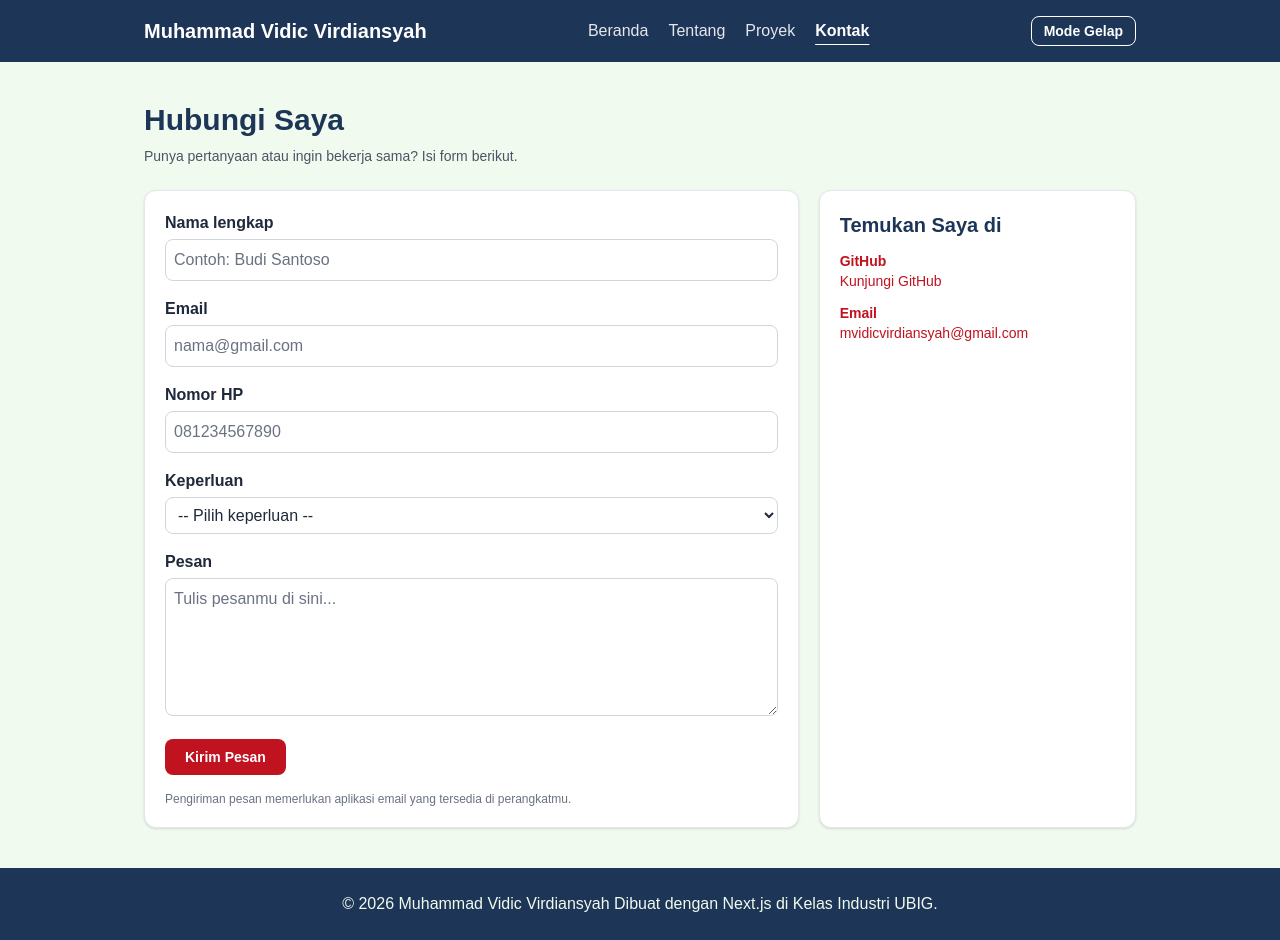
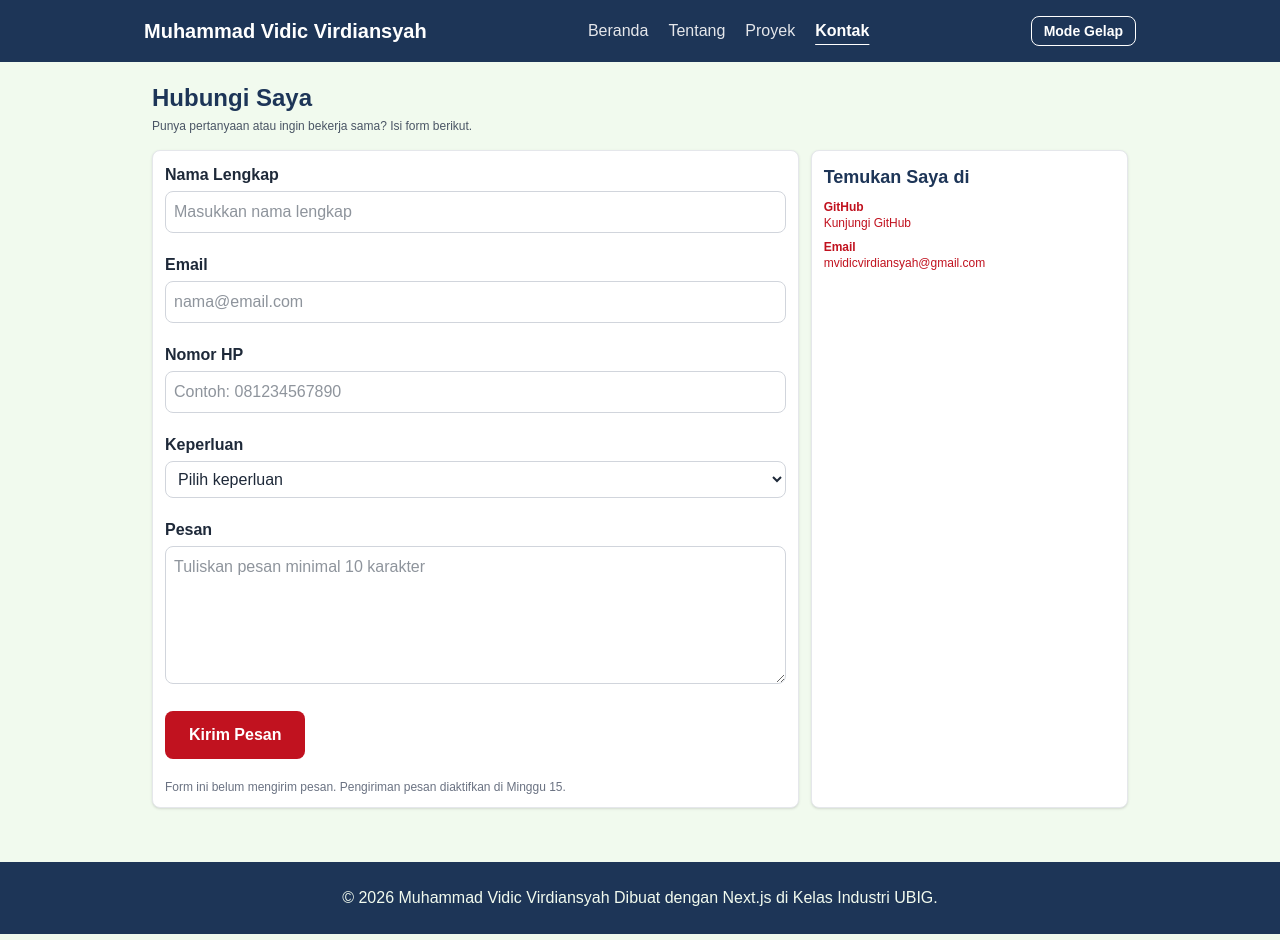
Before and after one commit to mvidicvirdiansyah-web/portofolio-next, a Next.js app: page /kontak in a window 1280 px wide. Built offline with nearby package versions, Linux system fonts and the light colour scheme.

Commit message:
Update tugas P1-W12

```diff
--- a/src/app/kontak/page.js
+++ b/src/app/kontak/page.js
@@ -10,28 +10,30 @@ export const metadata = {
 export default function Kontak() {
   return (
     <div className="min-h-screen bg-[#F1FAEE] dark:bg-gray-900">
-            <main className="mx-auto max-w-5xl px-4 py-10">
-                <h1 className="text-3xl font-bold text-utama dark:text-sky-200">
+      <main className="mx-auto max-w-5xl px-4 py-5 sm:px-6">
+        {/* Judul halaman */}
+        <h1 className="text-2xl font-bold text-utama dark:text-sky-200">
           Hubungi Saya
         </h1>
 
-                <p className="mt-2 text-sm text-gray-600 dark:text-gray-400">
+        <p className="mt-1 text-xs text-gray-600 dark:text-gray-400">
           Punya pertanyaan atau ingin bekerja sama? Isi form berikut.
         </p>
 
-                <div className="mt-6 grid grid-cols-1 gap-5 md:grid-cols-3">
-                    {/* Formulir Kontak */}
-                    <section className="rounded-xl border border-gray-200 bg-white p-5 shadow-sm dark:border-gray-700 dark:bg-gray-800 md:col-span-2">
+        {/* Konten utama */}
+        <div className="mt-4 grid grid-cols-1 items-stretch gap-3 md:grid-cols-3">
+          {/* Formulir kontak */}
+          <section className="rounded-lg border border-gray-200 bg-white p-3 shadow-sm dark:border-gray-700 dark:bg-gray-800 md:col-span-2">
             <FormKontak />
           </section>
 
-                    {/* Informasi Kontak */}
-                    <aside className="rounded-xl border border-gray-200 bg-white p-5 shadow-sm dark:border-gray-700 dark:bg-gray-800">
-                        <h2 className="text-xl font-bold text-utama dark:text-sky-200">
+          {/* Informasi kontak */}
+          <aside className="rounded-lg border border-gray-200 bg-white p-3 shadow-sm dark:border-gray-700 dark:bg-gray-800">
+            <h2 className="text-lg font-bold text-utama dark:text-sky-200">
               Temukan Saya di
             </h2>
 
-                        <div className="mt-3 space-y-3 text-sm">
+            <div className="mt-2 space-y-2 text-xs">
               <div>
                 <p className="font-semibold text-aksen dark:text-red-300">
                   GitHub
--- a/src/components/FilterProyek.jsx
+++ b/src/components/FilterProyek.jsx
@@ -7,7 +7,7 @@ import ProyekCard from "@/components/ProyekCard";
 const daftarKategori = ["Semua", "HTML", "CSS", "JavaScript", "Next.js"];
 
 const tombolBiasa =
-    "rounded-full border border-utama px-4 py-1 text-sm font-semibold text-utama dark:border-sky-200 dark:text-sky-200";
+  "rounded-full border border-utama px-4 py-1 text-sm font-semibold text-utama dark:border-gray-500 dark:text-gray-200";
 
 const tombolAktif =
   "rounded-full border border-aksen bg-aksen px-4 py-1 text-sm font-semibold text-white";
@@ -22,13 +22,20 @@ export default function FilterProyek({ proyek }) {
     const cocokKategori =
       kategori === "Semua" || p.kategori === kategori;
 
-        const cocokKata = p.judul.toLowerCase().includes(kataKecil);
+    const cocokJudul =
+      p.judul.toLowerCase().includes(kataKecil);
+
+    const cocokDeskripsi =
+      p.deskripsi.toLowerCase().includes(kataKecil);
+
+    const cocokKata = cocokJudul || cocokDeskripsi;
 
     return cocokKategori && cocokKata;
   });
 
   return (
     <div className="mt-8">
+      {/* Filter kategori */}
       <div className="flex flex-wrap gap-2">
         {daftarKategori.map((k) => (
           <button
@@ -42,6 +49,7 @@ export default function FilterProyek({ proyek }) {
         ))}
       </div>
 
+      {/* Pencarian proyek */}
       <div className="mt-6">
         <label
           htmlFor="cari"
@@ -56,18 +64,36 @@ export default function FilterProyek({ proyek }) {
           value={kata}
           onChange={(e) => setKata(e.target.value)}
           placeholder="Contoh: kalkulator"
-                    className="mt-1 w-full rounded-lg border border-gray-300 bg-white p-2 text-gray-800 placeholder:text-gray-500 dark:border-gray-600 dark:bg-gray-800 dark:text-white dark:placeholder:text-gray-300 md:w-80"
+          className="mt-1 w-full rounded-lg border border-gray-300 bg-white p-2 text-gray-800 dark:border-gray-600 dark:bg-gray-800 dark:text-white md:w-80"
         />
+
+        {/* Tombol hapus pencarian */}
+        {kata !== "" && (
+          <button
+            type="button"
+            onClick={() => setKata("")}
+            className="mt-2 text-sm font-semibold text-aksen hover:underline dark:text-red-300"
+          >
+            Hapus pencarian
+          </button>
+        )}
       </div>
 
+      {/* Jumlah hasil pencarian */}
+      <p className="mt-4 text-sm text-gray-600 dark:text-gray-400">
+        Menampilkan {hasil.length} dari {proyek.length} proyek
+      </p>
+
+      {/* Daftar proyek */}
       <div className="mt-6 grid gap-6 md:grid-cols-3">
         {hasil.map((item) => (
           <ProyekCard key={item.slug} proyek={item} />
         ))}
       </div>
 
+      {/* Pesan jika hasil kosong */}
       {hasil.length === 0 && (
-                <p className="mt-6 rounded-xl border border-dashed border-gray-300 p-6 text-center text-gray-600 dark:border-gray-600 dark:text-gray-400">
+        <p className="mt-6 rounded-xl border border-dashed border-gray-300 p-6 text-center text-gray-600 dark:border-gray-700 dark:text-gray-300">
           Belum ada proyek yang cocok.
         </p>
       )}
--- a/src/components/FormKontak.jsx
+++ b/src/components/FormKontak.jsx
@@ -4,57 +4,93 @@
 import { useState } from "react";
 
 const kelasInput =
-    "mt-1 w-full rounded-lg border border-gray-300 bg-white p-2 text-gray-800 placeholder:text-gray-500 dark:border-gray-600 dark:bg-gray-800 dark:text-gray-100 dark:placeholder:text-gray-400";
+  "mt-1 w-full rounded-lg border border-gray-300 bg-white p-2 text-gray-800 dark:border-gray-600 dark:bg-gray-800 dark:text-gray-100";
 
 const kelasLabel =
   "block font-semibold text-gray-800 dark:text-gray-100";
 
+const kelasError =
+  "mt-1 text-sm text-red-600 dark:text-red-400";
+
 export default function FormKontak() {
+  // State untuk setiap input
   const [nama, setNama] = useState("");
   const [email, setEmail] = useState("");
+  const [hp, setHp] = useState("");
+  const [keperluan, setKeperluan] = useState("");
+  const [pesan, setPesan] = useState("");
+
+  // State untuk validasi dan pesan berhasil
   const [error, setError] = useState({});
+  const [berhasil, setBerhasil] = useState(false);
 
   function kirim(e) {
     e.preventDefault();
 
     const errorBaru = {};
 
+    // Validasi nama
     if (nama.trim() === "") {
       errorBaru.nama = "Nama wajib diisi.";
     }
 
+    // Validasi email
     if (!email.includes("@")) {
-            errorBaru.email =
-                "Email harus memuat tanda @, contoh nama@gmail.com.";
+      errorBaru.email = "Email harus memuat tanda @.";
+    }
+
+    // Validasi nomor HP
+    if (hp.length < 10) {
+      errorBaru.hp = "Nomor HP minimal 10 karakter.";
+    }
+
+    // Validasi keperluan
+    if (keperluan === "") {
+      errorBaru.keperluan = "Silakan pilih keperluan.";
+    }
+
+    // Validasi pesan
+    if (pesan.trim().length < 10) {
+      errorBaru.pesan = "Pesan minimal 10 karakter.";
     }
 
     setError(errorBaru);
+
+    // Jika tidak ada error, tampilkan pesan berhasil
+    setBerhasil(Object.keys(errorBaru).length === 0);
+  }
+
+  function ubahInput(setter) {
+    return (e) => {
+      setter(e.target.value);
+      setBerhasil(false);
+    };
   }
 
   return (
-        <form onSubmit={kirim} noValidate className="space-y-4">
+    <form onSubmit={kirim} className="space-y-5">
+
+      {/* Nama */}
       <div>
         <label htmlFor="nama" className={kelasLabel}>
-                    Nama lengkap
+          Nama Lengkap
         </label>
 
         <input
           type="text"
           id="nama"
-                    name="nama"
           value={nama}
-                    onChange={(e) => setNama(e.target.value)}
-                    placeholder="Contoh: Budi Santoso"
+          onChange={ubahInput(setNama)}
           className={kelasInput}
+          placeholder="Masukkan nama lengkap"
         />
 
         {error.nama && (
-                    <p className="mt-1 text-sm text-aksen dark:text-red-300">
-                        {error.nama}
-                    </p>
+          <p className={kelasError}>{error.nama}</p>
         )}
       </div>
 
+      {/* Email */}
       <div>
         <label htmlFor="email" className={kelasLabel}>
           Email
@@ -63,20 +99,18 @@ export default function FormKontak() {
         <input
           type="email"
           id="email"
-                    name="email"
           value={email}
-                    onChange={(e) => setEmail(e.target.value)}
-                    placeholder="nama@gmail.com"
+          onChange={ubahInput(setEmail)}
           className={kelasInput}
+          placeholder="nama@email.com"
         />
 
         {error.email && (
-                    <p className="mt-1 text-sm text-aksen dark:text-red-300">
-                        {error.email}
-                    </p>
+          <p className={kelasError}>{error.email}</p>
         )}
       </div>
 
+      {/* Nomor HP */}
       <div>
         <label htmlFor="hp" className={kelasLabel}>
           Nomor HP
@@ -85,13 +119,18 @@ export default function FormKontak() {
         <input
           type="tel"
           id="hp"
-                    name="Nomor HP"
-                    placeholder="081234567890"
-                    required
+          value={hp}
+          onChange={ubahInput(setHp)}
           className={kelasInput}
+          placeholder="Contoh: 081234567890"
         />
+
+        {error.hp && (
+          <p className={kelasError}>{error.hp}</p>
+        )}
       </div>
 
+      {/* Keperluan */}
       <div>
         <label htmlFor="keperluan" className={kelasLabel}>
           Keperluan
@@ -99,23 +138,22 @@ export default function FormKontak() {
 
         <select
           id="keperluan"
-                    name="Keperluan"
-                    required
-                    defaultValue=""
+          value={keperluan}
+          onChange={ubahInput(setKeperluan)}
           className={kelasInput}
         >
-                    <option value="" disabled>
-                        -- Pilih keperluan --
-                    </option>
-                    <option value="Kerja sama">Kerja sama</option>
-                    <option value="Pembuatan website">
-                        Pembuatan website
-                    </option>
-                    <option value="Pertanyaan">Pertanyaan</option>
-                    <option value="Lainnya">Lainnya</option>
+          <option value="">Pilih keperluan</option>
+          <option value="bertanya">Bertanya</option>
+          <option value="kerja-sama">Kerja sama proyek</option>
+          <option value="lainnya">Lainnya</option>
         </select>
+
+        {error.keperluan && (
+          <p className={kelasError}>{error.keperluan}</p>
+        )}
       </div>
 
+      {/* Pesan */}
       <div>
         <label htmlFor="pesan" className={kelasLabel}>
           Pesan
@@ -123,25 +161,35 @@ export default function FormKontak() {
 
         <textarea
           id="pesan"
-                    name="Pesan"
-                    rows={5}
-                    placeholder="Tulis pesanmu di sini..."
-                    required
+          rows="5"
+          value={pesan}
+          onChange={ubahInput(setPesan)}
           className={kelasInput}
+          placeholder="Tuliskan pesan minimal 10 karakter"
         />
+
+        {error.pesan && (
+          <p className={kelasError}>{error.pesan}</p>
+        )}
       </div>
 
+      {/* Tombol kirim */}
       <button
         type="submit"
-                className="rounded-lg bg-aksen px-5 py-2 text-sm font-semibold text-white transition hover:opacity-90"
+        className="rounded-lg bg-aksen px-6 py-3 font-semibold text-white transition hover:opacity-90"
       >
         Kirim Pesan
       </button>
+ <p className="text-xs text-gray-500 dark:text-gray-400">
+  Form ini belum mengirim pesan. Pengiriman pesan diaktifkan di Minggu 15.
+</p>
 
-            <p className="text-xs text-gray-500 dark:text-gray-400">
-                Pengiriman pesan memerlukan aplikasi email yang tersedia
-                di perangkatmu.
+      {/* Pesan berhasil */}
+      {berhasil && (
+        <p className="rounded-lg bg-green-100 p-4 font-semibold text-green-800 dark:bg-green-900/40 dark:text-green-300">
+          Pesan berhasil melewati pemeriksaan dan formulir sudah valid!
         </p>
+      )}
     </form>
   );
 }
```
Lines whose indentation alone changed are shown as unchanged.
